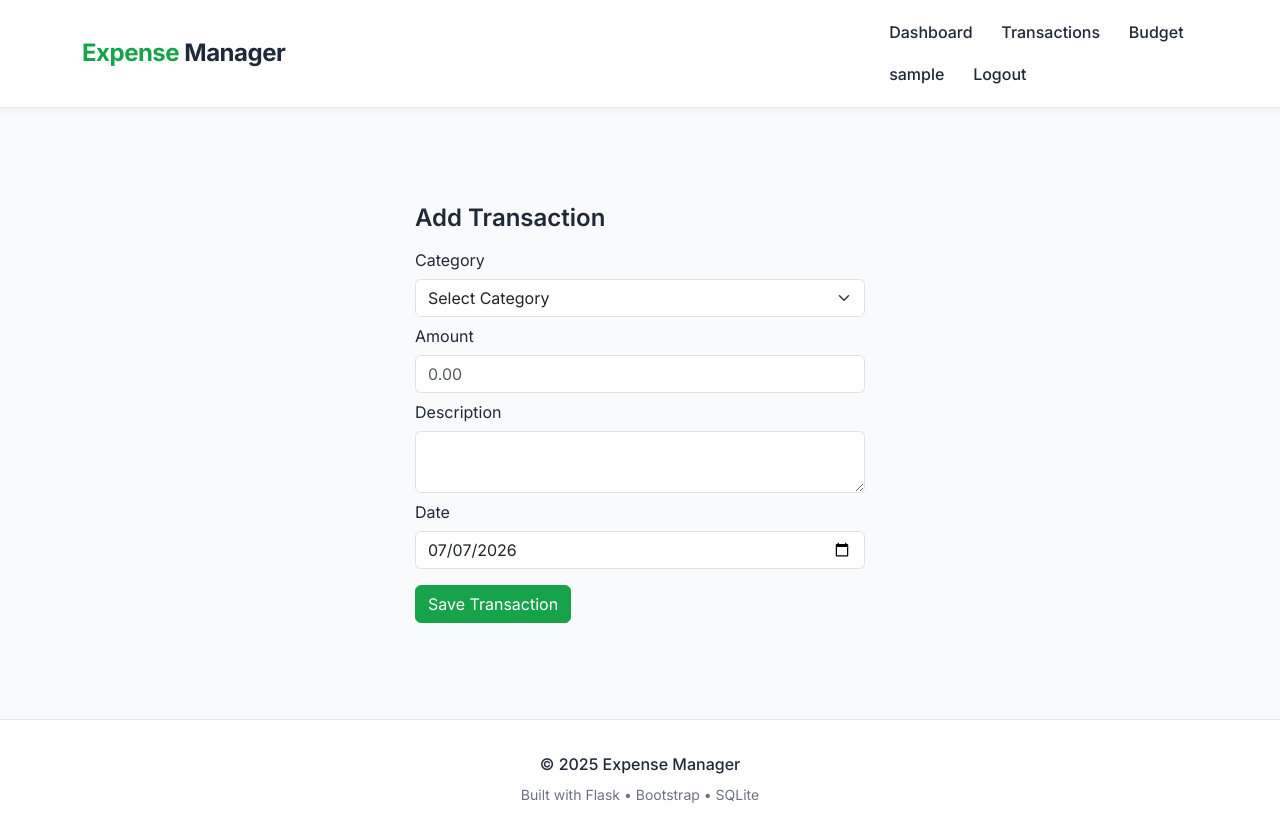
After one commit to MedhanshB/expense-manager, a Flask app: page /transactions/add in a window 1280 px wide. The commit adds this page. Run offline with Flask 3, Linux system fonts and the light colour scheme; the visitor is signed in with stand-in values (Sample User, id 1); data comes from the database, SQL or seed files in the repository.

Commit message:
finished adding transactions route and displaying of transactions

```diff
--- a/app.py
+++ b/app.py
@@ -1,7 +1,8 @@
 from flask import Flask, render_template, request, session, flash, redirect, url_for
 from flask_session import Session
 from werkzeug.security import check_password_hash, generate_password_hash
-
+from datetime import date
+from decimal import Decimal, InvalidOperation
 from helpers import get_db, login_required, inr
 
 app = Flask(__name__)
@@ -10,6 +11,8 @@ app.config["SECRET_KEY"] = "development-key"   # replace later with an environme
 
 app.config["SESSION_PERMANENT"] = False
 app.config["SESSION_TYPE"] = "filesystem"
+
+MAX_TRANSACTION_AMOUNT = Decimal("10000000")
 
 Session(app)
 
@@ -22,6 +25,7 @@ def after_request(response):
     return response
 
 app.jinja_env.filters["inr"] = inr
+
 
 
 @app.route("/")
@@ -136,3 +140,126 @@ def logout():
     flash("Logged out!", "info")
     # Redirect user to login form
     return redirect(url_for("login"))
+
+
+@app.route("/transactions")
+@login_required
+def transactions():
+    user_id = session["user_id"]
+
+    db = get_db()
+
+    cursor = db.execute(
+    """
+    SELECT
+        categories.name,
+        transactions.amount,
+        transactions.description,
+        transactions.transaction_date
+    FROM transactions
+    INNER JOIN categories
+        ON transactions.category_id = categories.id
+    WHERE transactions.user_id = ?
+    ORDER BY transactions.transaction_date DESC
+    """, (user_id,))
+
+    transactions_data = cursor.fetchall()
+
+
+
+    return render_template("transactions.html", transactions_data = transactions_data)
+
+
+@app.route("/transactions/add", methods=["GET", "POST"])
+@login_required
+def add_transaction():
+
+    user_id = session["user_id"]
+
+    db = get_db()
+
+    cursor = db.execute("SELECT id,name FROM categories ORDER BY name")
+
+    categories = cursor.fetchall()
+
+    db.close()
+
+    today = date.today().isoformat()
+
+
+    if request.method == "POST":
+        category = request.form.get("category")
+        if not category:
+            flash("Please select a category","danger")
+            return render_template("add_transaction.html", categories = categories, today = today)
+
+        amount = request.form.get("amount","").strip()
+        if not amount:
+            flash("Please enter an amount","danger")
+            return render_template("add_transaction.html", categories = categories, today = today)
+        try:
+            amount = Decimal(amount)
+        except InvalidOperation:
+            flash("Enter a valid amount","danger")
+            return render_template("add_transaction.html", categories = categories, today = today)
+
+        exponent = amount.as_tuple().exponent
+
+        if exponent < -2:
+            flash("Amount can have at most two decimal places", "danger")
+            return render_template("add_transaction.html", categories = categories, today = today)
+
+        if amount <= 0:
+            flash("Enter a valid amount","danger")
+            return render_template("add_transaction.html", categories = categories, today = today)
+
+        if amount > MAX_TRANSACTION_AMOUNT:
+            flash("Amount seems unreasonably large", "danger")
+            return render_template("add_transaction.html", categories = categories, today = today)
+
+        description = request.form.get("description","").strip()
+        if not description:
+            flash("Please enter a description","danger")
+            return render_template("add_transaction.html", categories = categories, today = today)
+
+        transaction_date = request.form.get("date", "")
+        try:
+            date.fromisoformat(transaction_date)
+        except (ValueError, TypeError):
+            flash("Enter a valid date", "danger")
+            return render_template("add_transaction.html", categories = categories, today = today)
+
+        amount = amount * 100
+        amount = int(amount)
+
+        try:
+            category = int(category)
+        except ValueError:
+            flash("Invalid category","danger")
+            return render_template("add_transaction.html", categories = categories, today = today)
+
+        db = get_db()
+        cursor = db.execute("SELECT id FROM categories WHERE id=?",(category,))
+        category_row = cursor.fetchone()
+        if not category_row:
+            db.close()
+            flash("Not a valid category","info")
+            return render_template("add_transaction.html", categories = categories, today = today)
+
+
+
+        db.execute("INSERT INTO transactions (user_id, category_id,amount,description,transaction_date) VALUES(?, ?, ?, ?, ?)",
+                   (user_id, category, amount, description, transaction_date))
+
+        db.commit()
+
+        db.close()
+
+        flash("Transaction saved successfully","success")
+
+        return redirect(url_for("transactions"))
+
+
+    else:
+
+        return render_template("add_transaction.html", categories=categories, today=today)
--- /dev/null
+++ b/templates/add_transaction.html
@@ -0,0 +1,43 @@
+{% extends "base.html" %}
+
+{% block title %}
+Add Transaction
+{% endblock %}
+
+{% block content %}
+
+<div class="form-card">
+    <h2>Add Transaction</h2>
+    <form method="post">
+        <!-- improve on this later on as the app comes to a finish so you can display income and expense in a separte optselect something -->
+        <label for="category" class="col-form-label">Category</label>
+        <select name="category" class="form-select">
+            <option value="" selected disabled>Select Category</option>
+            {% for category in categories %}
+            <option value="{{ category['id'] }}" {% if request.form.get('category')==category['id']|string %} selected
+                {% endif %}>
+                {{ category["name"] }}
+            </option>
+            {% endfor %}
+        </select>
+
+        <label for="amount" class="col-form-label">Amount</label>
+        <input type="number" name="amount" class="form-control" min="0.01" step="0.01"
+            value="{{ request.form.get('amount', '') }}" placeholder="0.00" required>
+
+        <label for="description" class="col-form-label">Description</label>
+        <textarea name="description" class="form-control" rows="2"
+            required>{{ request.form.get("description", "") }}</textarea>
+
+        <label for="date" class="col-form-label">Date</label>
+        <input type="date" name="date" class="form-control" value="{{ request.form.get('date', today) }}" required>
+
+        <button type="submit" class="btn btn-primary mt-3">Save Transaction</button>
+
+    </form>
+
+
+</div>
+
+
+{% endblock %}
--- a/templates/base.html
+++ b/templates/base.html
@@ -34,8 +34,8 @@
             <div class="navbar-content">
                 {% if session.get("user_id") %}
                 <ul class="navbar-nav me-auto">
-                    <li class="nav-item"><a class="nav-link" href="/">Dashboard</a></li>
-                    <li class="nav-item"><a class="nav-link" href="/">Transactions</a></li>
+                    <li class="nav-item"><a class="nav-link" href="{{ url_for('index') }}">Dashboard</a></li>
+                    <li class="nav-item"><a class="nav-link" href="{{ url_for('transactions') }}">Transactions</a></li>
                     <li class="nav-item"><a class="nav-link" href="/">Budget</a></li>
                 </ul>
                 <ul class="navbar-nav ms-auto align-items-center">
@@ -47,7 +47,7 @@
                     </li>
 
                     <li class="nav-item">
-                        <a class="nav-link" href="/logout">Logout</a>
+                        <a class="nav-link" href="{{ url_for('logout') }}">Logout</a>
                     </li>
 
                 </ul>
```
Also changed, not shown: templates/transactions.html (added, +44 -0 lines), 4 other files.
